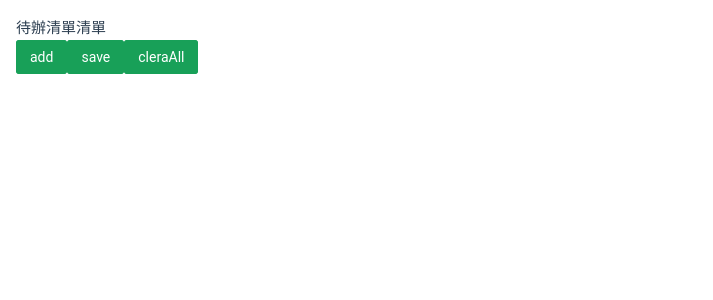
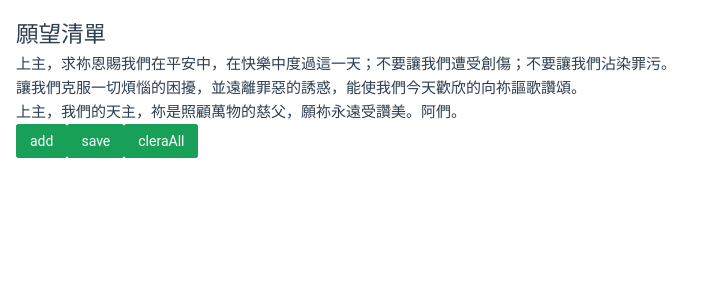
Before and after one commit to vinson9292/CollectionVuelidate, a Vue app in the folder V1/: page / in a window 1280 px wide. Shown: the top 300 px of the page, without its empty margins (0-713 px from the left). Built offline with nearby package versions, Linux system fonts and the light colour scheme.

Commit message:
watch vm when data changed

```diff
--- a/V1/src/components/Todo/Info.vue
+++ b/V1/src/components/Todo/Info.vue
@@ -1,14 +1,19 @@
 <template>
     <div class="">
-        <h4>待辦清單清單</h4>
+        <h2>願望清單</h2>
+        <h4>
+            上主，求祢恩賜我們在平安中，在快樂中度過這一天；不要讓我們遭受創傷；不要讓我們沾染罪污。<br/>
+            讓我們克服一切煩惱的困擾，並遠離罪惡的誘惑，能使我們今天歡欣的向祢謳歌讚頌。<br/>
+            上主，我們的天主，祢是照顧萬物的慈父，願祢永遠受讚美。阿們。<br/>
+        </h4>
         <TodoList :items="vm.items" :deleteItem="deleteItem" />
         <n-button type="primary" v-on:click="add">add</n-button>
         <n-button type="primary" v-on:click="save">save</n-button>
         <n-button type="primary" v-on:click="deleteAll">cleraAll</n-button>
-        </div>
+    </div>
 </template>
 <script lang="ts">
-import { defineComponent, onMounted, reactive, toRefs } from 'vue'
+import { defineComponent, onMounted, reactive, toRefs, watch } from 'vue'
 import { NButton } from 'naive-ui'
 import TodoList from './List.vue'
 import { Todo } from '../../types/Todo'
@@ -47,13 +52,18 @@ export default defineComponent({
         }
         const save = async () => {
             let response = await v$.value.$validate();
-            console.log('response',response);
-            console.log('vm.items',vm.items);
+            console.log('response', response);
+            console.log('vm.items', vm.items);
             if (response) {
                 saveItems('TodoInfo', vm.items);
             }
         }
-
+        watch(vm, async () => {
+            let response = await v$.value.$validate();
+            if (response) {
+                saveItems('TodoInfo', vm.items);
+            }
+        })
         const v$ = useVuelidate();
         onMounted(() => {
             setTimeout(() => {
```
